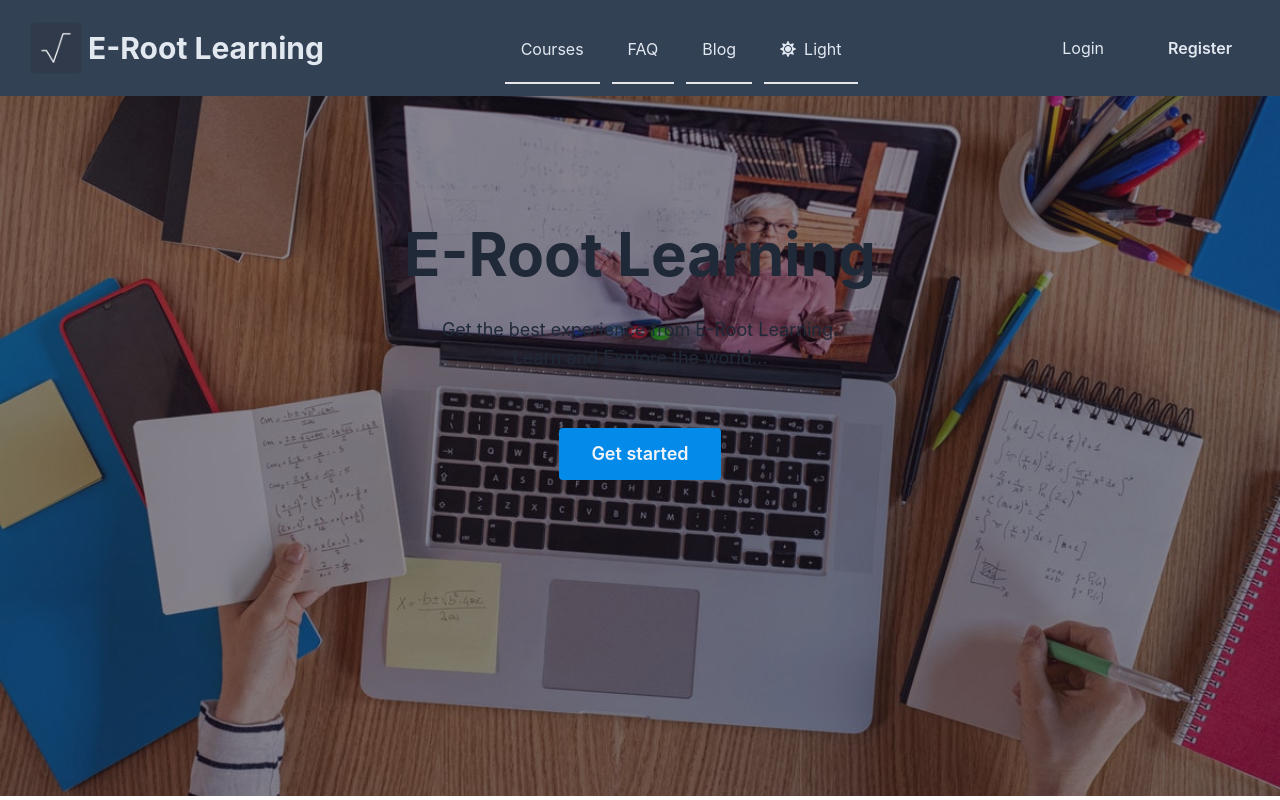
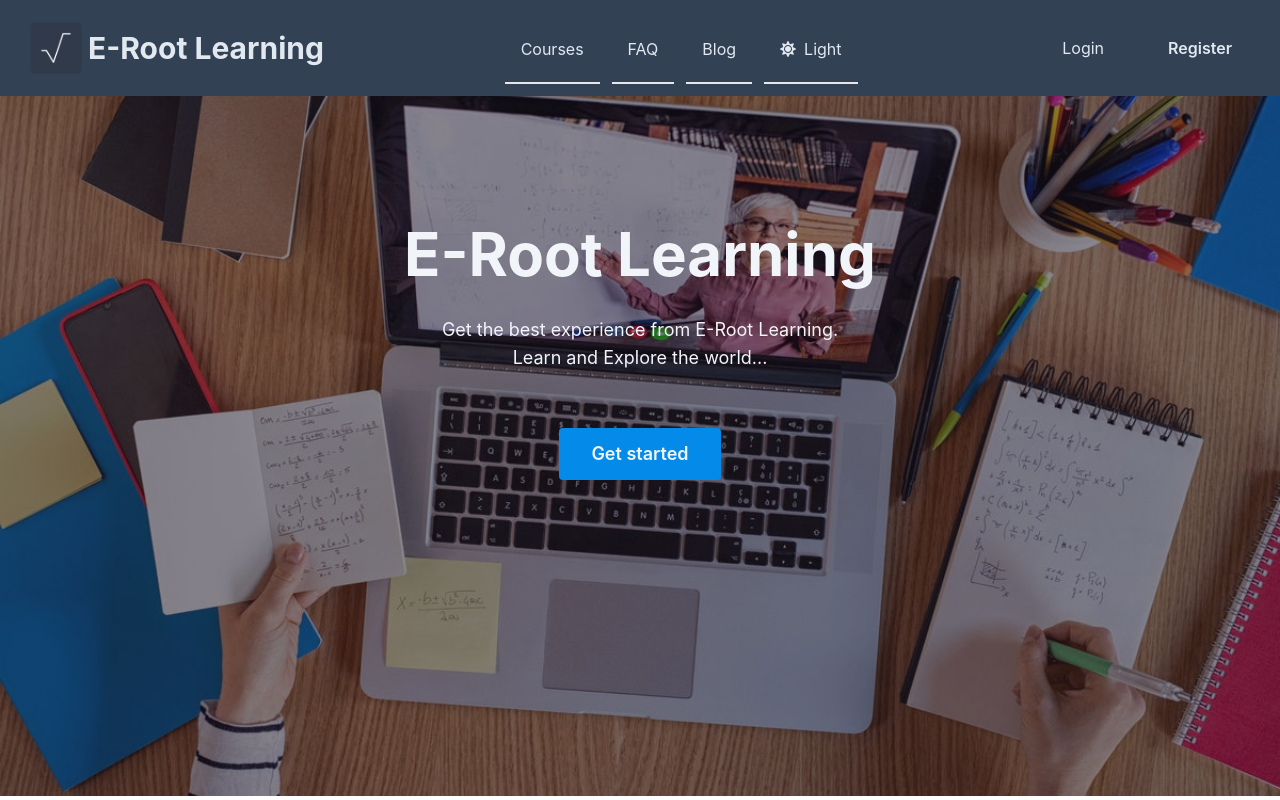
Before and after one commit to rawfoon/e-root-learning-client-, a React (Create React App) app: page / in a window 1280 px wide. Shown: the top 800 px of the page. Built offline with nearby package versions, Linux system fonts and the light colour scheme; no server answers.

Commit message:
bug fixed

```diff
--- a/src/Pages/Home/Home.js
+++ b/src/Pages/Home/Home.js
@@ -7,7 +7,7 @@ const Home = () => {
     <div>
 
 <section>
-<section className="dark:bg-gray-800 dark:text-gray-100 h-[700px]" style={{ backgroundImage: `url(${background})`, backgroundRepeat: 'no-repeat',backgroundSize: 'cover', backgroundPosition: 'center',backgroundColor: "rgb" }}>
+<section className="dark:bg-gray-800 dark:text-gray-100 text-slate-100 h-[700px]" style={{ backgroundImage: `url(${background})`, backgroundRepeat: 'no-repeat',backgroundSize: 'cover', backgroundPosition: 'center',backgroundColor: "rgb" }}>
 	<div className="w-full h-full bg-[#1c152482]" >
     <div className="container mx-auto flex flex-col items-center px-4 py-16 text-center md:py-32 md:px-10 lg:px-32 xl:max-w-3xl">
 		<h1 className="text-3xl md:text-6xl font-bold leading-none  font-bold">E-Root Learning
--- a/src/Shared/Herder.js/Header.js
+++ b/src/Shared/Herder.js/Header.js
@@ -127,7 +127,7 @@ const Header = () => {
 
 				<FaArrowCircleRight className="mr-2 " /> <span>Log Out</span>
                 </button>
-				<Link to="/profile">
+				<Link to="/profile" title={user?.displayName}>
               {user?.photoURL ? (
                 <>
                   <img
```
Also changed, not shown: firebase.json.
